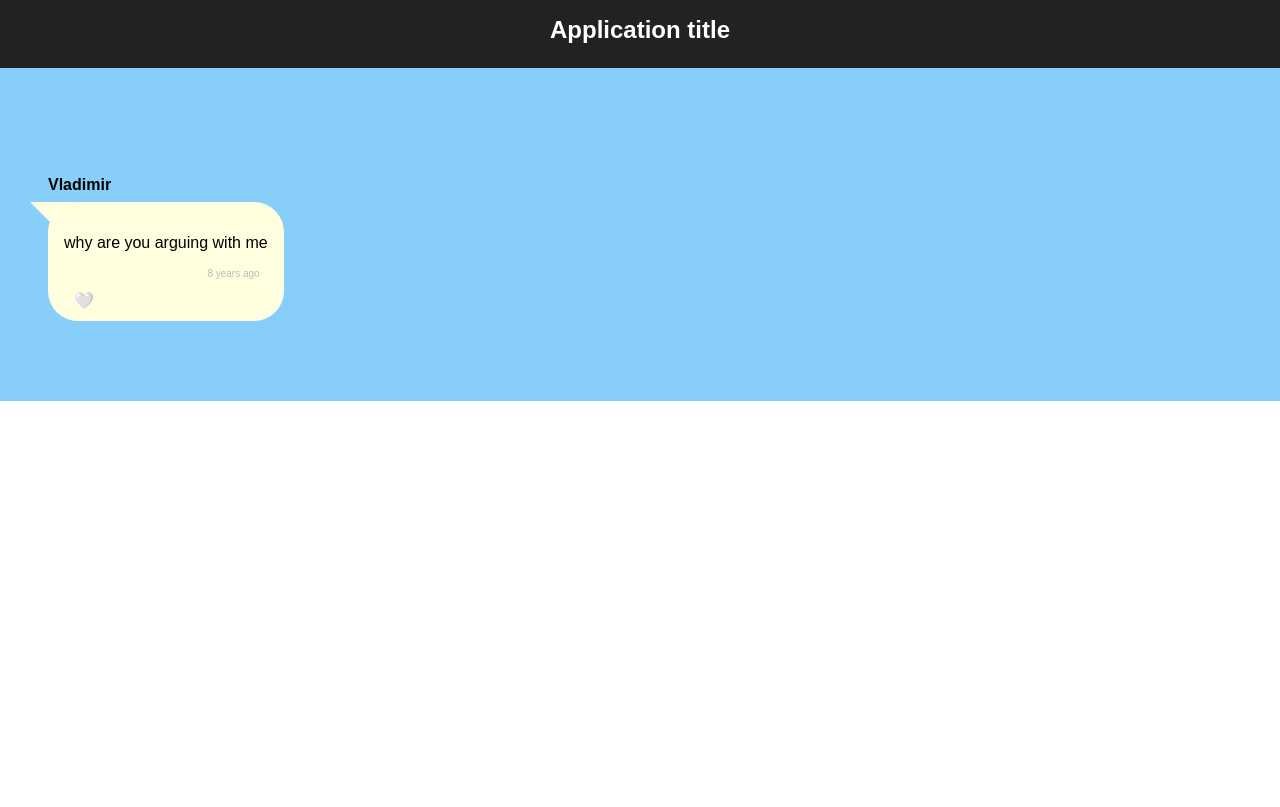
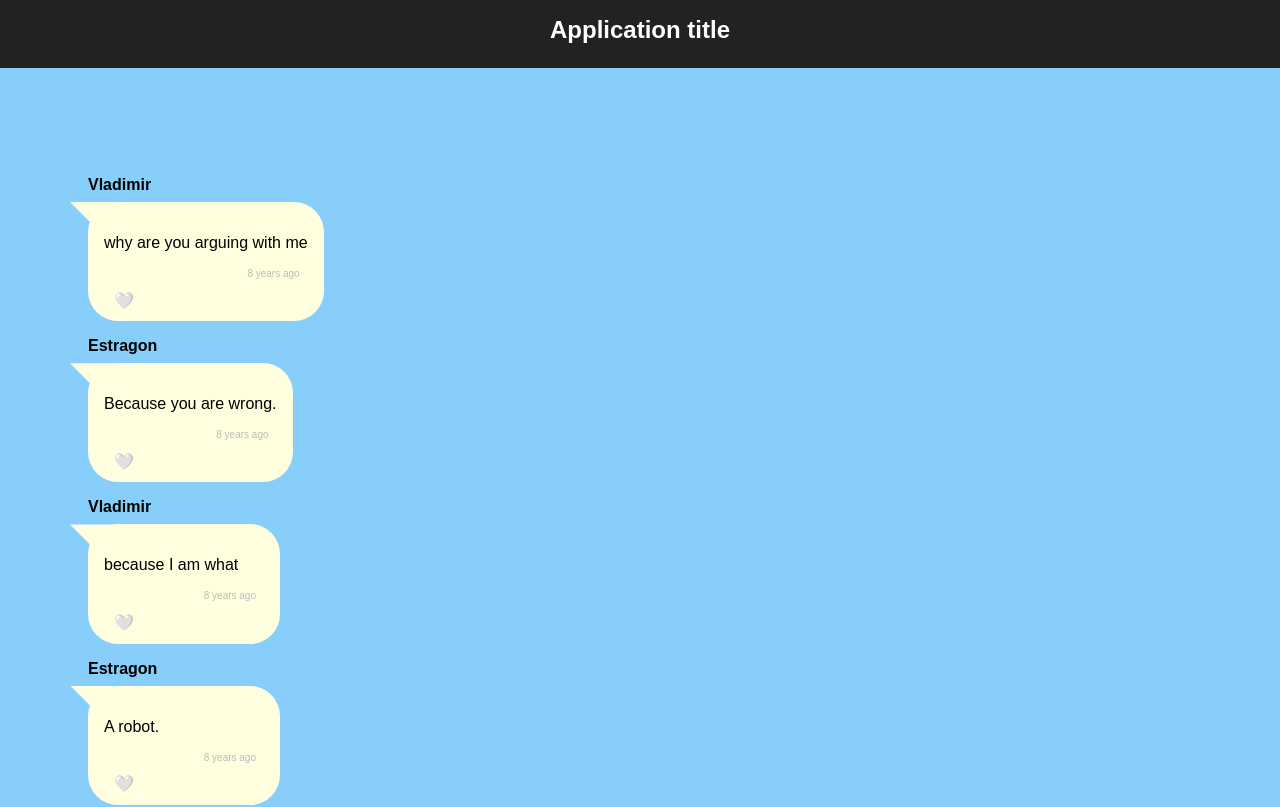
Before and after one commit to AdaGold/react-chatlog, a React (Vite) app: page / in a window 1280 px wide. Shown: the top 807 px of the page. Built offline with nearby package versions, Linux system fonts and the light colour scheme.

Commit message:
Wave 2: Add ChatLog component

```diff
--- a/src/App.jsx
+++ b/src/App.jsx
@@ -1,5 +1,6 @@
 import './App.css';
 import ChatEntry from './components/ChatEntry';
+import ChatLog from './components/ChatLog';
 import messagesData from './data/messages.json';
 
 const App = () => {
@@ -9,11 +10,7 @@ const App = () => {
         <h1>Application title</h1>
       </header>
       <main>
-        <ChatEntry
-          sender={messagesData[0].sender}
-          body={messagesData[0].body}
-          timeStamp={messagesData[0].timeStamp}/>
-        {/* <ChatEntry messages={messagesData}/> */}
+        <ChatLog entries={messagesData}/>
 
         {/* Wave 01: Render one ChatEntry component
         Wave 02: Render ChatLog component */}
--- /dev/null
+++ b/src/components/ChatLog.jsx
@@ -0,0 +1,37 @@
+import ChatEntry from './ChatEntry';
+import './ChatLog.css';
+import PropTypes from 'prop-types';
+
+const ChatLog = ({ entries }) => {
+  const chatEntryComponents = entries.map((message) => {
+    return (
+      <ChatEntry
+        key={message.id}
+        id={message.id}
+        sender={message.sender}
+        body={message.body}
+        timeStamp={message.timeStamp}
+        liked={message.liked}
+      />
+    );
+  });
+  return (
+    <section className='chat'>
+      <ul>{chatEntryComponents}</ul>
+    </section>
+  );
+};
+
+
+ChatLog.propTypes = {
+  messages: PropTypes.arrayOf(
+    PropTypes.shape({
+      sender: PropTypes.string.isRequired,
+      body: PropTypes.string.isRequired,
+      timeStamp: PropTypes.string.isRequired,
+      liked: PropTypes.bool.isRequired,
+    })
+  ).isRequired
+};
+
+export default ChatLog;
```
Also changed, not shown: src/components/ChatEntry.jsx (+5 -31 lines).
